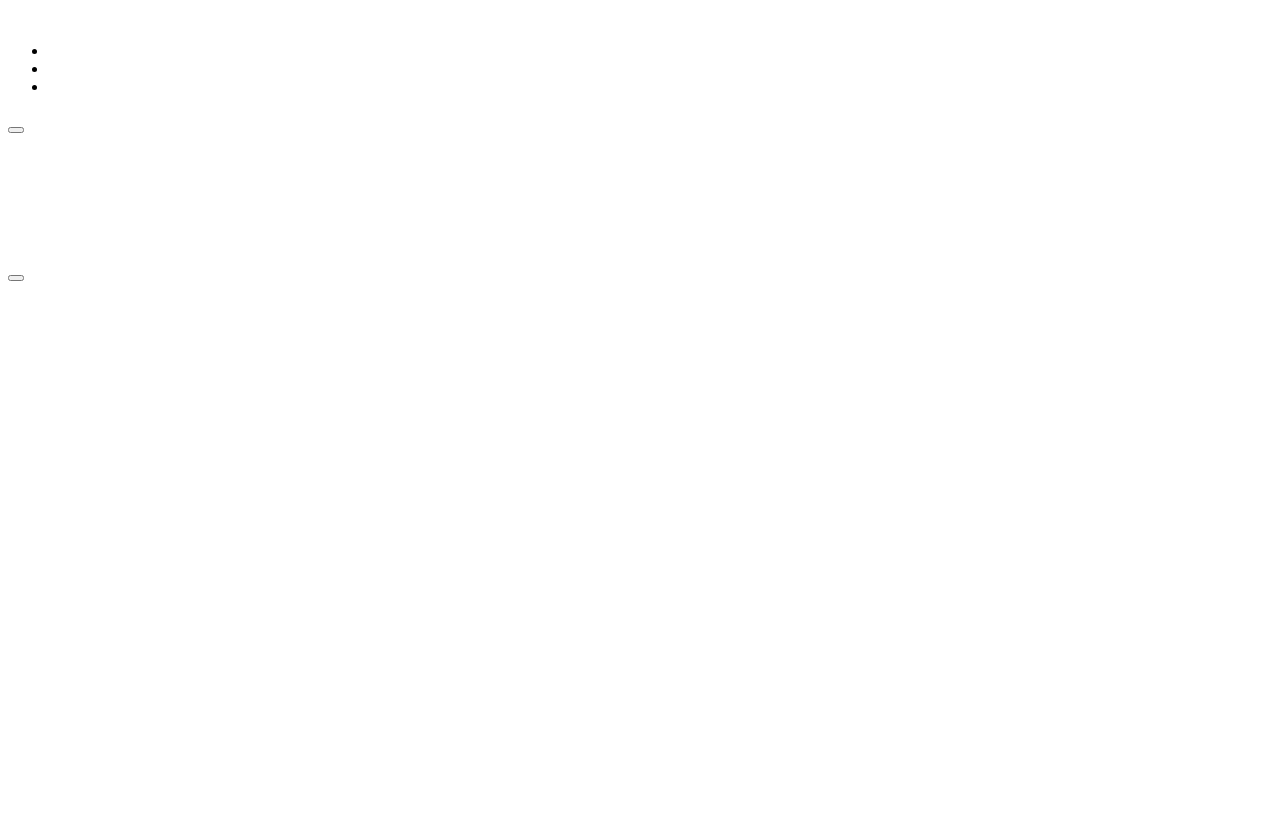
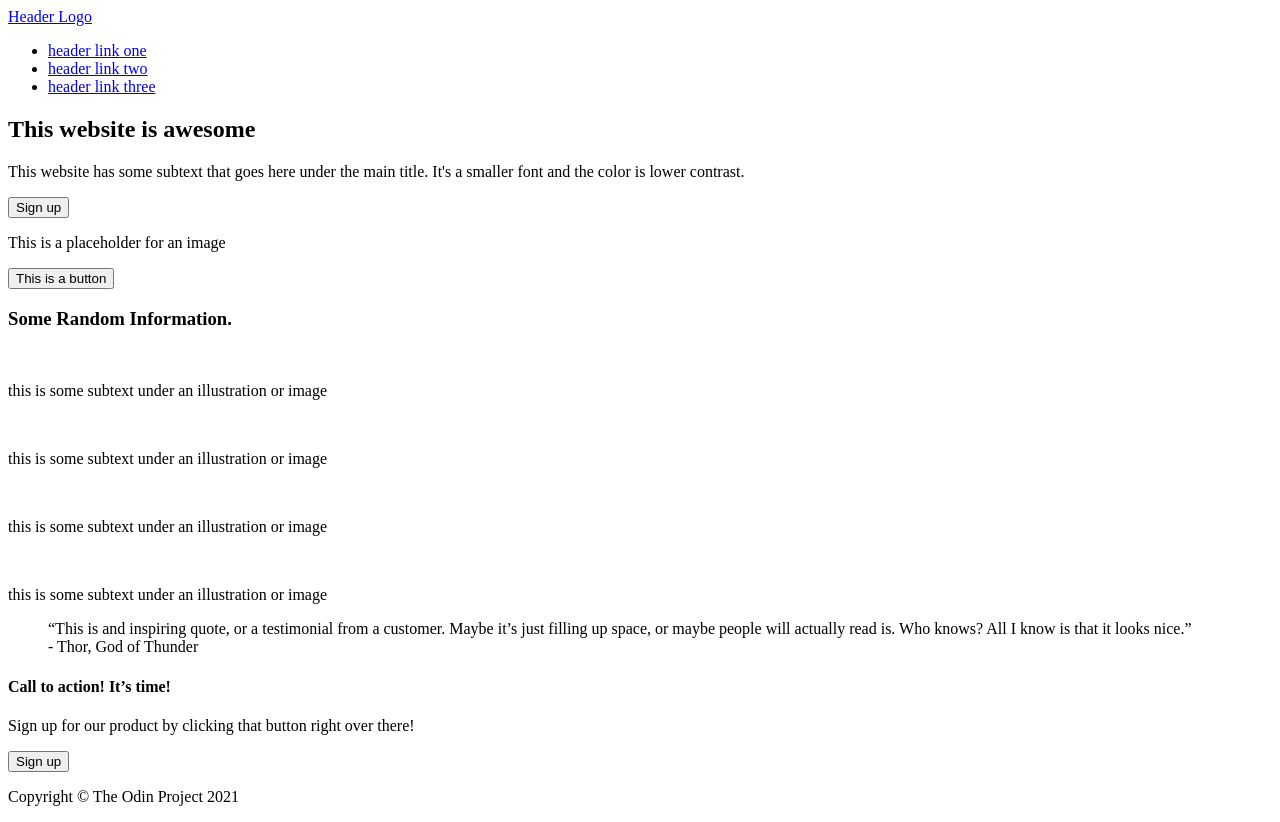
Before and after one commit to xxulie/Odin-Landing-Page, a plain HTML site: page index.html in a window 1280 px wide. Before the commit the page ends 800 px from the top, so only its background shows below. Drawn offline with Linux system fonts and the light colour scheme.

Commit message:
Add html text

```diff
--- a/index.html
+++ b/index.html
@@ -9,13 +9,13 @@
     <body>
         <header>
             <div class="header-container">
-                <a href="./index.html" rel="home" class="header-logo"><img></a>
+                <a href="./index.html" rel="home" class="header-logo"><img>Header Logo</a>
 
                 <nav>
                     <ul>
-                        <li><a href="#"></a></li>
-                        <li><a href="#"></a></li>
-                        <li><a href="#"></a></li>
+                        <li><a href="#">header link one</a></li>
+                        <li><a href="#">header link two</a></li>
+                        <li><a href="#">header link three</a></li>
                     </ul>
                 </nav>
             </div>
@@ -23,37 +23,43 @@
 
         <section class="section-container">
             <div class="signup-container">
-                <h1></h1>
-                <p></p>
-                <button></button>
+                <h1>This website is awesome</h1>
+                <p>This website has some subtext that goes here under the main title. It's a smaller font and the color is lower contrast.</p>
+                <button>Sign up</button>
             </div>
-            <img src="" class="section-img">
+            <div class="hero-img">
+                <div class="hero-text">
+                    <p>This is a placeholder for an image</p>
+                    <button>This is a button</button>
+                </div>
+            </div>
         </section>
 
         <div class="middle-container">
-            <h3></h3>
+            <h3>Some Random Information.</h3>
             <div class="link-container">
-                <div class="link-1"><a href="#"><img src=""></a></div>
-                <div class="link-2"><a href="#"><img src=""></a></div>
-                <div class="link-3"><a href="#"><img src=""></a></div>
-                <div class="link-4"><a href="#"><img src=""></a></div>
+                <div class="link-1"><a href="#"><img src=""></a><p>this is some subtext under an illustration or image</p></div>
+                <div class="link-2"><a href="#"><img src=""></a><p>this is some subtext under an illustration or image</p></div>
+                <div class="link-3"><a href="#"><img src=""></a><p>this is some subtext under an illustration or image</p></div>
+                <div class="link-4"><a href="#"><img src=""></a><p>this is some subtext under an illustration or image</p></div>
             </div>
         </div>
 
         <blockquote class="quote">
-
+            &ldquo;This is and inspiring quote, or a testimonial from a customer. Maybe it&rsquo;s just filling up space, or maybe people will actually read is. Who knows? All I know is that it looks nice.&rdquo;<br>
+            <span>- Thor, God of Thunder</span>
         </blockquote>
 
         <div class="bottom-section">
             <div class="bottom-container">
-                <h4></h4>
-                <p></p>
-                <button></button>
+                <h4>Call to action! It&rsquo;s time!</h4>
+                <p>Sign up for our product by clicking that button right over there!</p>
+                <button>Sign up</button>
             </div>
         </div>
 
         <footer>
-            <p class="footer"></p>
+            <p class="footer">Copyright &#169; The Odin Project 2021</p>
         </footer>
     </body>
 </html>
```
